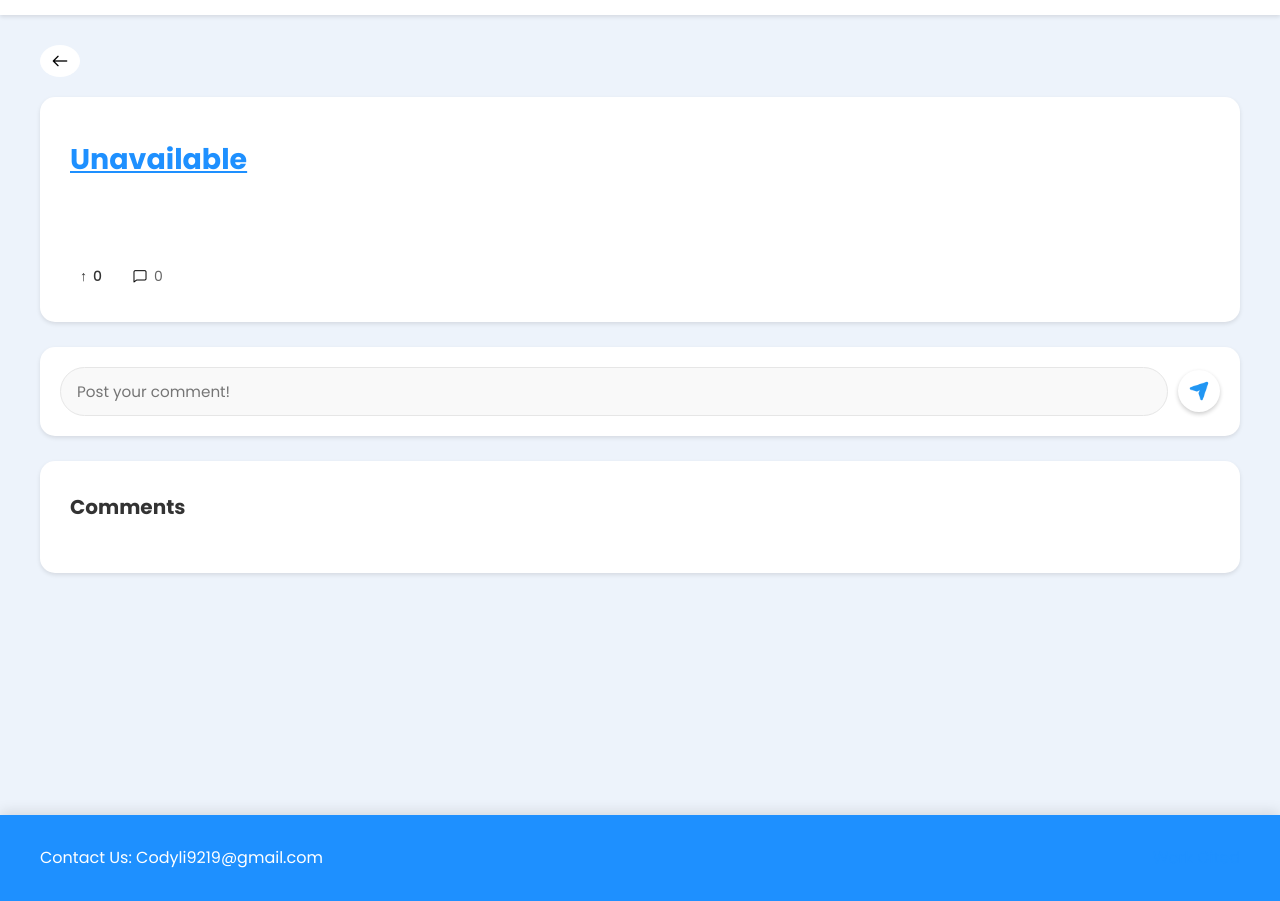
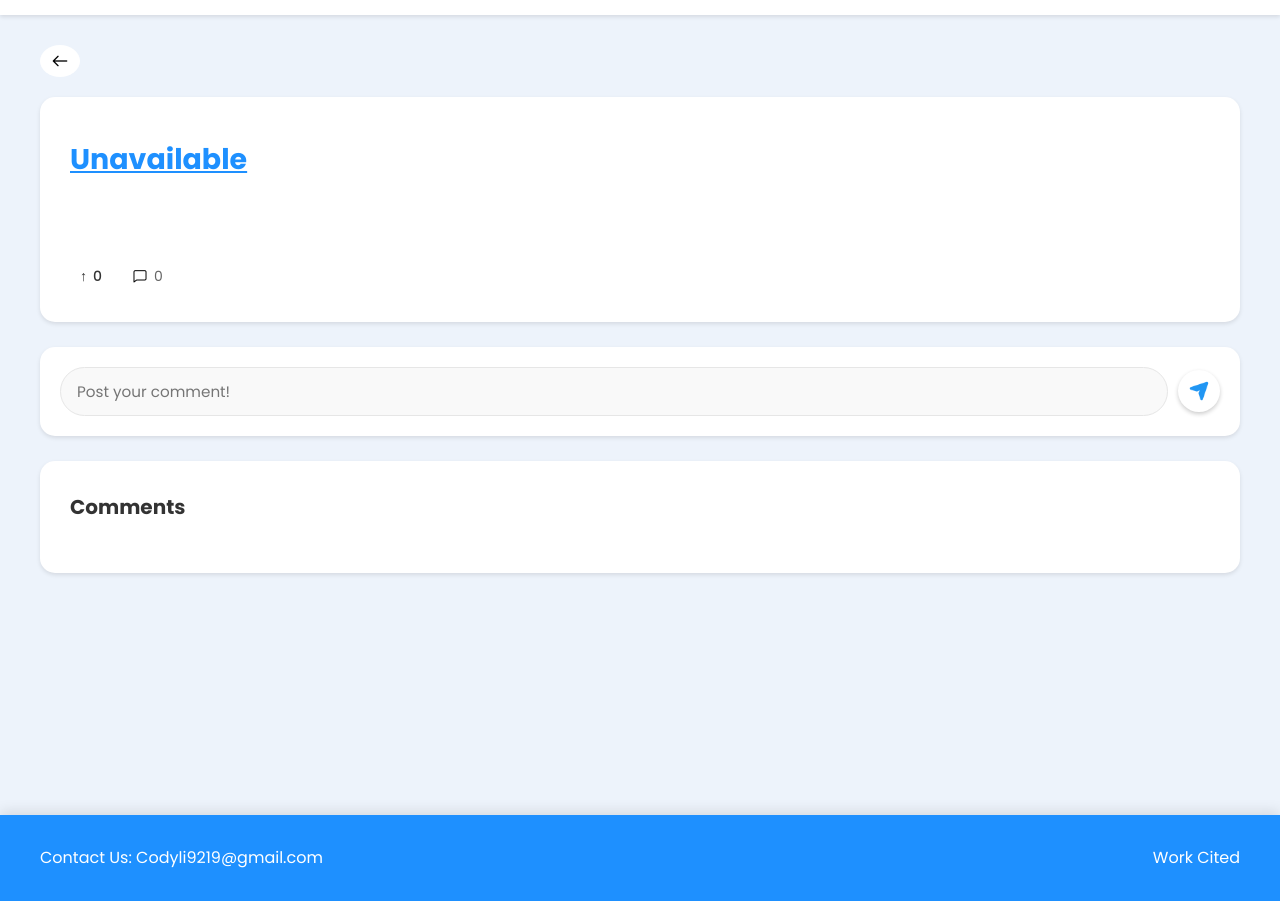
Before and after one commit to C-L-South/Web_Design_Team_BPA_2025, a plain HTML site: page post.html in a window 1280 px wide. Shown: the part 65-966 px from the top of the page. Drawn offline with Linux system fonts and the light colour scheme; no server answers.

Commit message:
Update home.css

```diff
--- a/css/home.css
+++ b/css/home.css
@@ -498,3 +498,8 @@
 .dropdown:hover .dropdown-content {
     display: block;
 }
+
+.footer-content a {
+    color: white;
+    text-decoration: none;
+}
```
